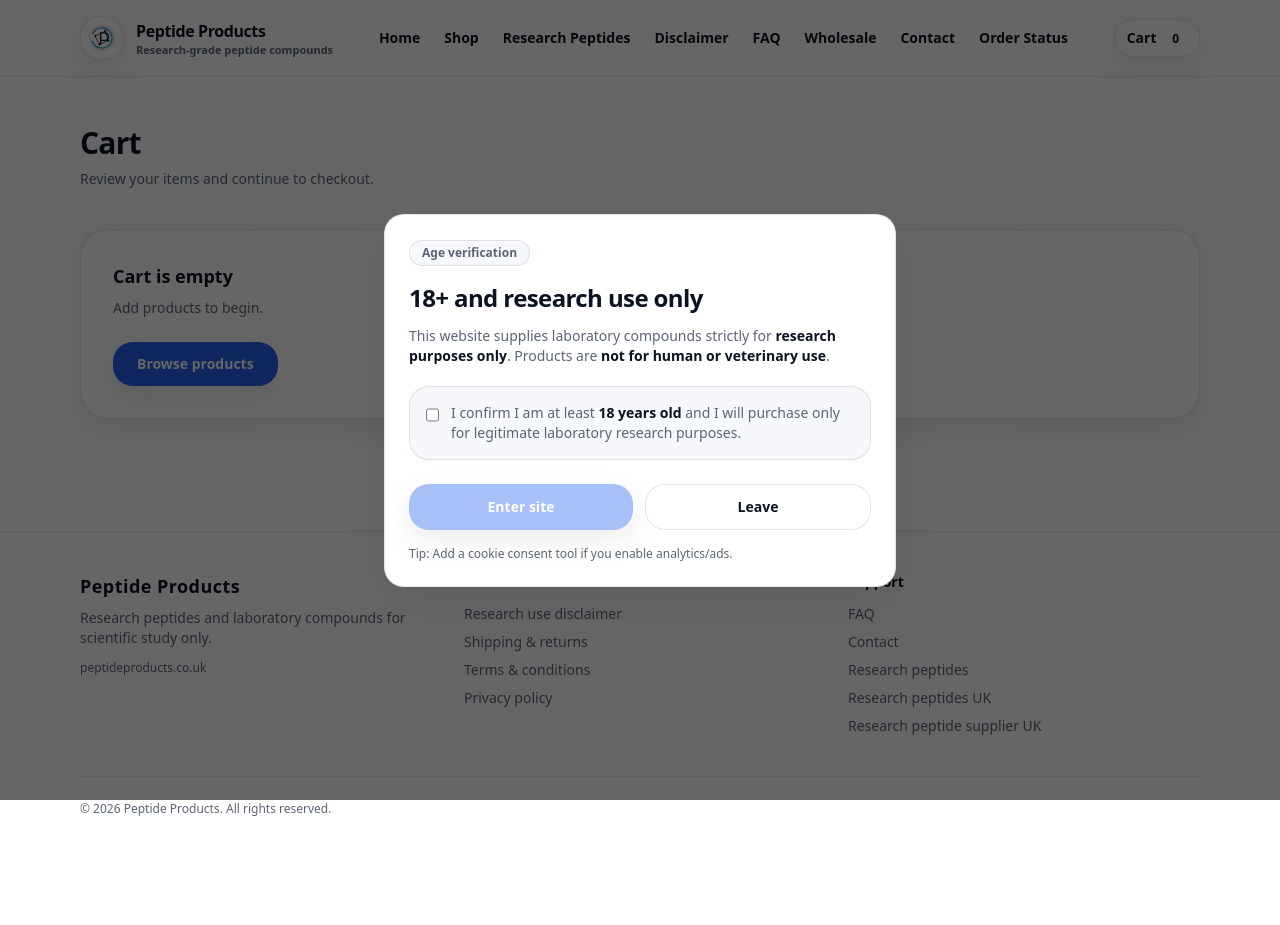
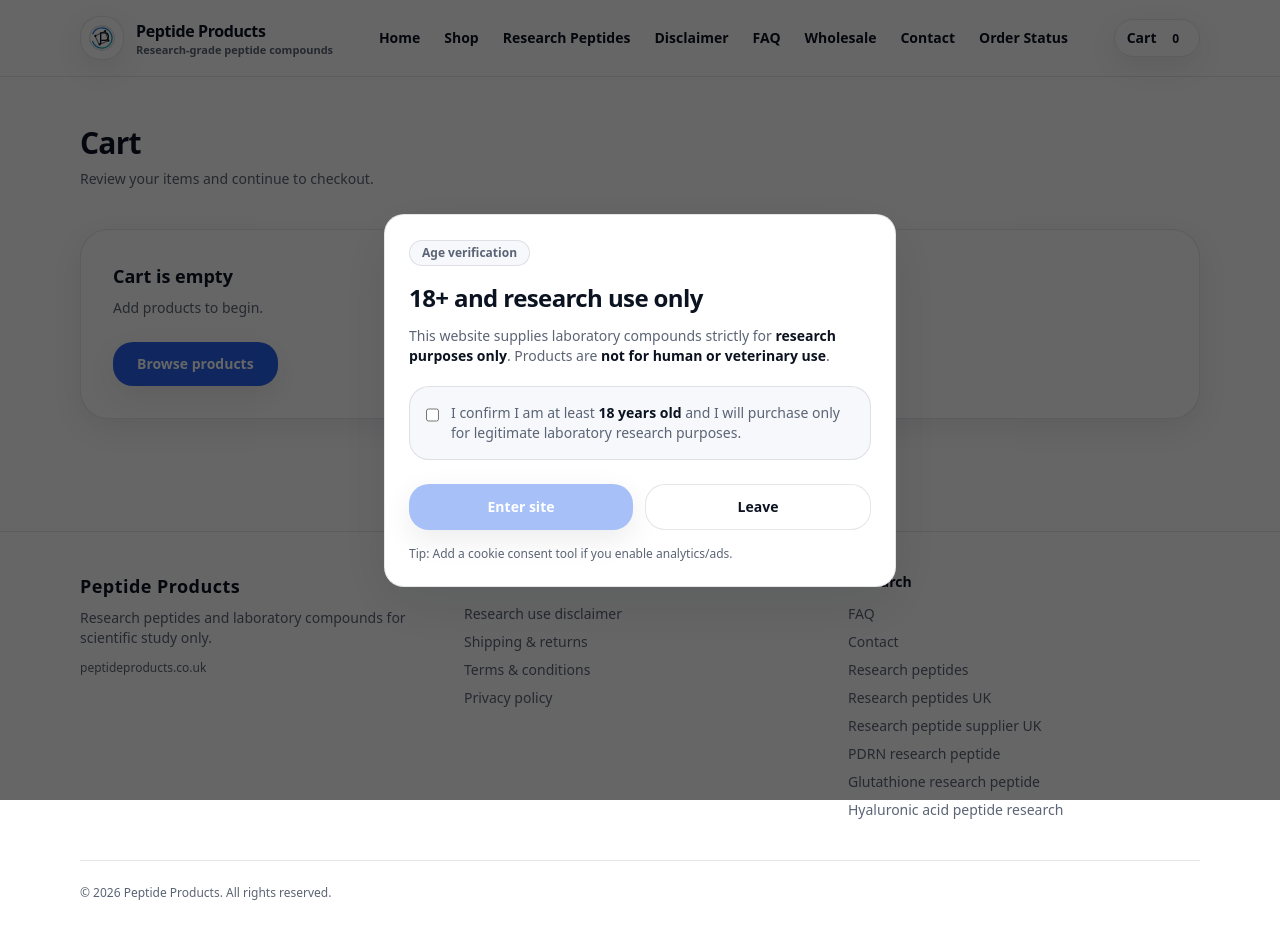
Before and after one commit to readdocs-ai/peptideproducts-store, a Next.js app: page /cart in a window 1280 px wide. Before the commit the page ends 841 px from the top, so only its background shows below. Built offline with nearby package versions, Linux system fonts and the light colour scheme.

Commit message:
Add compound SEO pages to footer

```diff
--- a/src/app/sitemap.ts
+++ b/src/app/sitemap.ts
@@ -11,9 +11,16 @@ export default function sitemap(): MetadataRoute.Sitemap {
     "/wholesale",
     "/order-status",
     "/faq",
+
+    // SEO hub pages
     "/research-peptides",
     "/research-peptides-uk",
     "/research-peptide-supplier-uk",
+
+    // compound topic pages
+    "/pdrn-research-peptide",
+    "/glutathione-research-peptide",
+    "/hyaluronic-acid-peptide-research",
   ];
 
   const staticRoutes = staticPages.map((path) => ({
--- a/src/components/Footer.tsx
+++ b/src/components/Footer.tsx
@@ -7,6 +7,8 @@ export function Footer() {
     <footer className="mt-16 border-t border-line bg-white/70 backdrop-blur">
       <Container>
         <div className="grid gap-8 py-10 md:grid-cols-3">
+
+          {/* Brand */}
           <div>
             <div className="text-lg font-extrabold tracking-wide text-ink">
               {brand.name}
@@ -28,19 +30,32 @@ export function Footer() {
             </div>
           </div>
 
-          {/* Support + SEO Pages */}
+          {/* Support + SEO */}
           <div className="text-sm">
-            <div className="font-bold text-ink">Support</div>
+            <div className="font-bold text-ink">Research</div>
+
             <div className="mt-3 grid gap-2 text-muted">
+
+              {/* Support */}
               <Link href="/faq">FAQ</Link>
               <Link href="/contact">Contact</Link>
 
-              {/* SEO pages */}
+              {/* Main research hub */}
               <Link href="/research-peptides">Research peptides</Link>
               <Link href="/research-peptides-uk">Research peptides UK</Link>
               <Link href="/research-peptide-supplier-uk">
                 Research peptide supplier UK
               </Link>
+
+              {/* Compound topic pages */}
+              <Link href="/pdrn-research-peptide">PDRN research peptide</Link>
+              <Link href="/glutathione-research-peptide">
+                Glutathione research peptide
+              </Link>
+              <Link href="/hyaluronic-acid-peptide-research">
+                Hyaluronic acid peptide research
+              </Link>
+
             </div>
           </div>
         </div>
```
